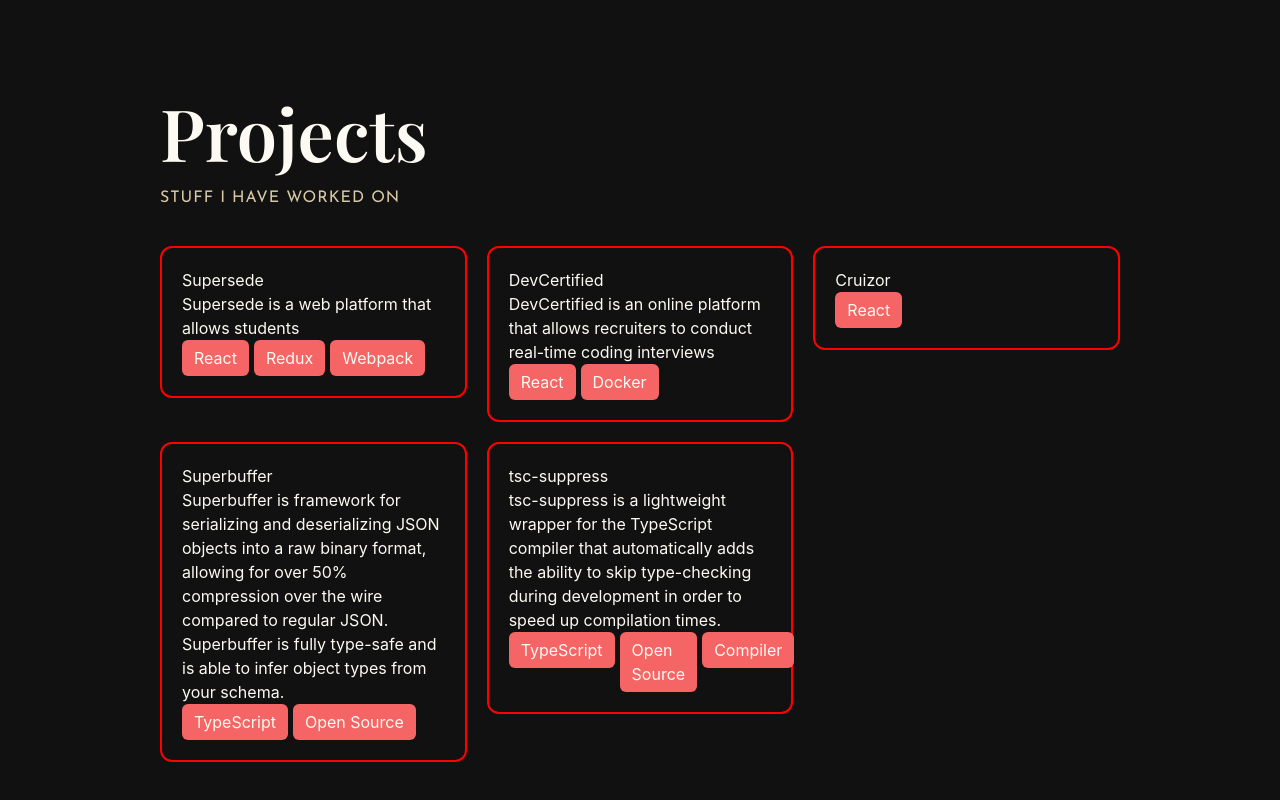
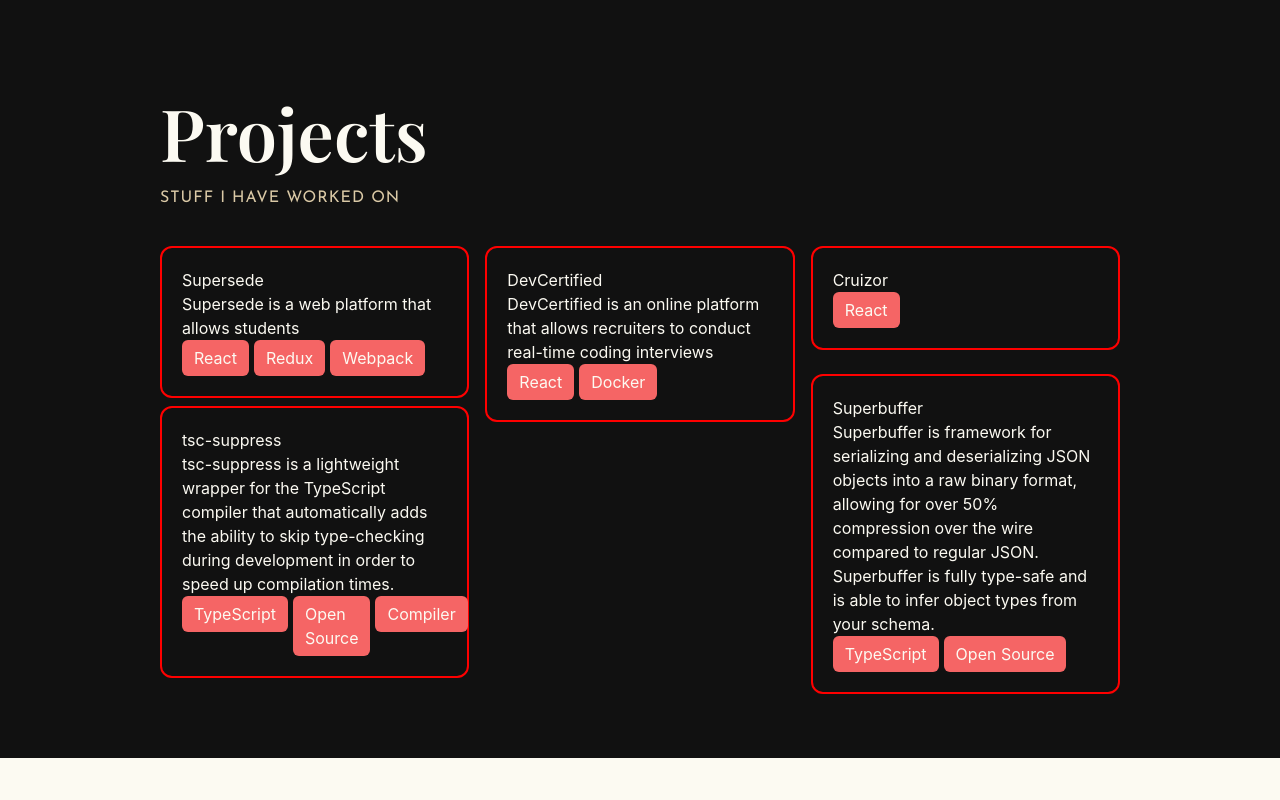
Before and after one commit to DanielHZhang/danielhzhang, a Next.js app: page / in a window 1280 px wide. Shown: the part 1284-2084 px from the top of the page. After the commit the page ends 2042 px from the top, so only its background shows below. Built offline with nearby package versions, Linux system fonts and the light colour scheme.

Commit message:
Resize waterfall items on mount

```diff
--- a/src/components/common/waterfall.tsx
+++ b/src/components/common/waterfall.tsx
@@ -1,26 +1,35 @@
 import {Box, Grid} from '@chakra-ui/layout';
-import {ReactNode, useRef} from 'react';
+import {ReactNode, RefObject, useCallback, useRef, useState} from 'react';
+import {useDidMount} from 'src/hooks';
 
 type ItemProps = {
-  gridRef: any;
+  gridRef: RefObject<HTMLDivElement>;
   children: ReactNode;
 };
 
 const WaterfallGridItem = (props: ItemProps): JSX.Element => {
+  const [size, setSize] = useState(0);
   const contentRef = useRef<HTMLDivElement>(null);
-  const resize = (item) => {
+  const resize = () => {
     if (!contentRef.current) {
       return;
     }
-    const rowHeight = parseInt(window.getComputedStyle().getPropertyValue('grid-auto-rows'), 10);
-    const rowGap = parseInt(window.getComputedStyle().getPropertyValue('grid-row-gap'), 10);
+    const gridRef = props.gridRef.current!;
+    const rowHeight = 16;
+    const rowGap = 20;
     const rowSpan = Math.ceil(
       (contentRef.current.getBoundingClientRect().height + rowGap) / (rowHeight + rowGap)
     );
+    console.log('row height:', rowHeight, 'row gap:', rowGap, 'row span:', rowSpan);
+    setSize(rowSpan);
   };
 
+  useDidMount(() => {
+    resize();
+  });
+
   return (
-    <Box gridRowEnd='span '>
+    <Box gridRowEnd={`span ${size}`}>
       <Box ref={contentRef}>{props.children}</Box>
     </Box>
   );
@@ -34,8 +43,23 @@ type Props<T> = {
 // repeat(2, 1fr)
 export const WaterfallGrid = <T,>(props: Props<T>): JSX.Element => {
   const ref = useRef<HTMLDivElement>(null);
+  const measuredRef = useCallback((el: HTMLDivElement) => {
+    if (!(el instanceof HTMLDivElement)) {
+      return;
+    }
+    const computedStyle = window.getComputedStyle(el);
+    const rowHeight = parseInt(computedStyle.getPropertyValue('grid-auto-rows'), 10);
+    const rowGap = parseInt(computedStyle.getPropertyValue('grid-row-gap'), 10);
+    console.log('what is this', computedStyle.getPropertyValue('grid-auto-rows'));
+    console.log('what is this', computedStyle.getPropertyValue('grid-row-gap'));
+  }, []);
   return (
-    <Grid templateColumns='repeat(auto-fill, minmax(300px,1fr))' gap='2rem' /* autoRows='10px' */>
+    <Grid
+      ref={measuredRef}
+      templateColumns='repeat(auto-fill, minmax(300px,1fr))'
+      gap='16px'
+      autoRows='16px'
+    >
       {props.items.map((value, index) => (
         <WaterfallGridItem key={index} gridRef={ref}>
           {props.children(value, index)}
--- a/src/pages/index.tsx
+++ b/src/pages/index.tsx
@@ -5,7 +5,7 @@ import {Projects} from 'src/components/projects';
 import {Skills} from 'src/components/skills';
 
 export default function HomePage(): JSX.Element {
-  const [finished, setFinished] = useState(false);
+  const [finished, setFinished] = useState(true); // TODO: change back to false
   return (
     <Flex direction='column' bgColor='black'>
       <Flex h='100vh' w='100vw' justify='center' align='flex-start' grow={1} pt='10vh'>
```
